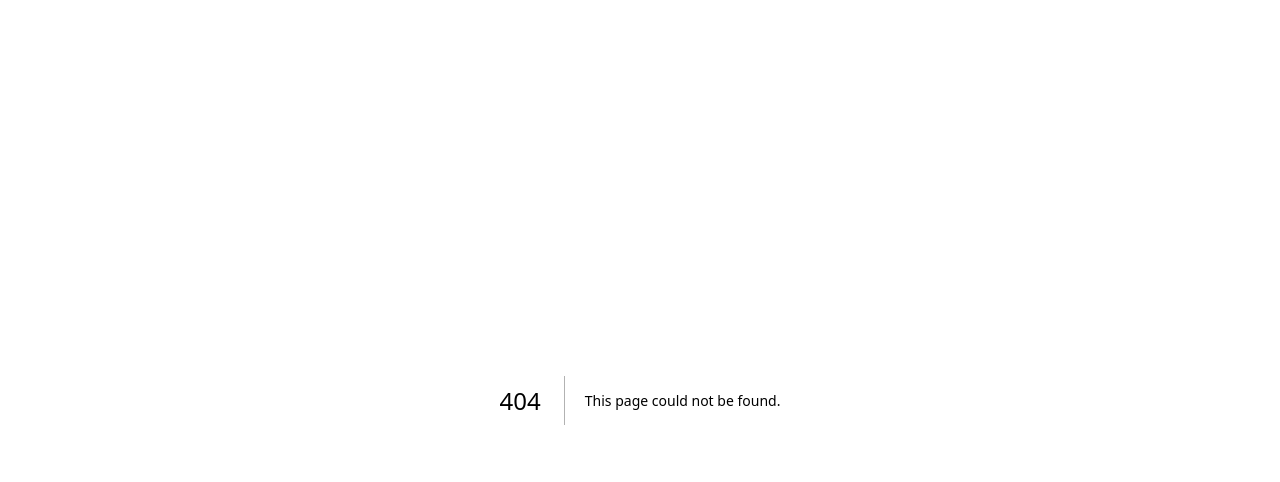
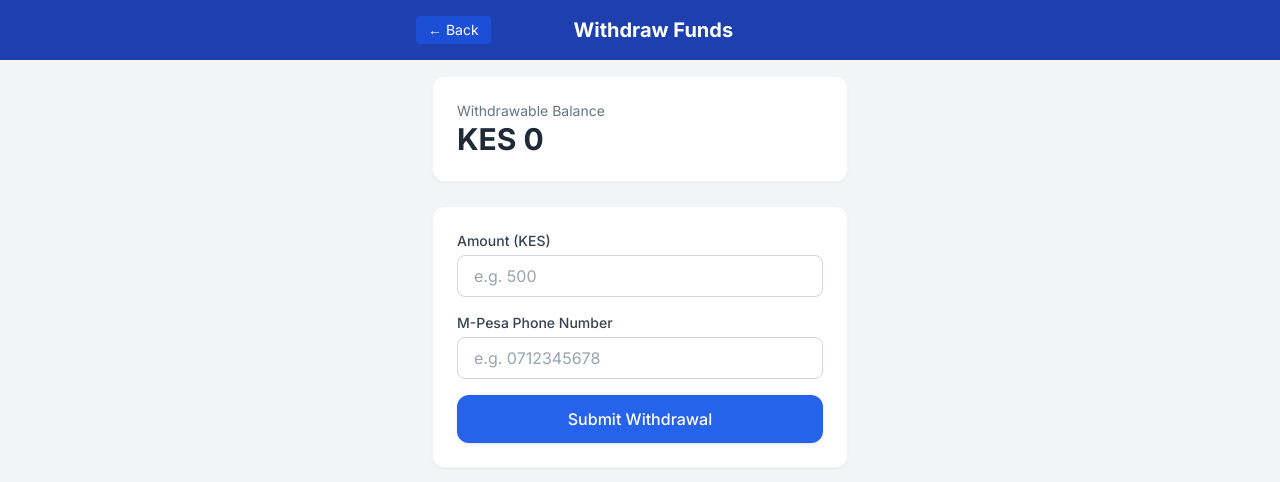
Before and after one commit to linuxbyter/Woolranch, a Next.js app: page /app/withdraw in a window 1280 px wide. Before the commit this address had no page. Shown: the top 482 px of the page. Built offline with nearby package versions, Linux system fonts and the light colour scheme; no server answers.

Commit message:
Implement withdrawal page with user balance

```diff
--- /dev/null
+++ b/app/app/withdraw/page.tsx
@@ -0,0 +1,161 @@
+'use client';
+
+import { useState, useEffect } from 'react';
+import { useRouter } from 'next/navigation';
+import axios from 'axios';
+
+interface UserData {
+  balance: number;
+}
+
+export default function WithdrawPage() {
+  const router = useRouter();
+  const [user, setUser] = useState<UserData | null>(null);
+  const [loading, setLoading] = useState(true);
+  const [amount, setAmount] = useState('');
+  const [mpesaNumber, setMpesaNumber] = useState('');
+  const [submitting, setSubmitting] = useState(false);
+  const [message, setMessage] = useState({ type: '', text: '' });
+
+  useEffect(() => {
+    fetchUserData();
+  }, []);
+
+  const fetchUserData = async () => {
+    try {
+      const response = await axios.get('/api/user');
+      if (response.data.success) {
+        setUser(response.data.user);
+      } else {
+        console.warn("No user session found. (Redirect disabled for testing)");
+        // router.push('/');
+      }
+    } catch (error) {
+      console.error("Error fetching balance:", error);
+    } finally {
+      setLoading(false);
+    }
+  };
+
+  const handleWithdraw = async (e: React.FormEvent) => {
+    e.preventDefault();
+    setMessage({ type: '', text: '' });
+
+    const withdrawAmount = parseFloat(amount);
+    if (isNaN(withdrawAmount) || withdrawAmount <= 0) {
+      setMessage({ type: 'error', text: 'Please enter a valid amount.' });
+      return;
+    }
+
+    if (user && withdrawAmount > user.balance) {
+      setMessage({ type: 'error', text: 'Insufficient balance available.' });
+      return;
+    }
+
+    if (!mpesaNumber.startsWith('07') && !mpesaNumber.startsWith('01') && !mpesaNumber.startsWith('254')) {
+      setMessage({ type: 'error', text: 'Please enter a valid M-Pesa number.' });
+      return;
+    }
+
+    try {
+      setSubmitting(true);
+      const response = await axios.post('/api/withdraw', {
+        amount: withdrawAmount,
+        phone: mpesaNumber,
+      });
+
+      if (response.data.success) {
+        setMessage({ type: 'success', text: 'Withdrawal request submitted successfully!' });
+        setAmount('');
+        // Refresh balance
+        fetchUserData();
+      } else {
+        setMessage({ type: 'error', text: response.data.message || 'Withdrawal failed.' });
+      }
+    } catch (error: any) {
+      setMessage({
+        type: 'error',
+        text: error.response?.data?.message || 'Something went wrong. Please try again.',
+      });
+    } finally {
+      setSubmitting(false);
+    }
+  };
+
+  if (loading) {
+    return (
+      <div className="min-h-screen bg-gray-100 flex items-center justify-center">
+        <div className="animate-spin rounded-full h-12 w-12 border-b-2 border-blue-600"></div>
+      </div>
+    );
+  }
+
+  return (
+    <div className="min-h-screen bg-gray-100">
+      <header className="bg-blue-800 text-white p-4">
+        <div className="max-w-md mx-auto flex justify-between items-center">
+          <button onClick={() => router.push('/dashboard')} className="text-sm bg-blue-700 hover:bg-blue-600 px-3 py-1 rounded">
+            ← Back
+          </button>
+          <h1 className="text-xl font-bold">Withdraw Funds</h1>
+          <div className="w-12"></div> {/* Spacer for alignment */}
+        </div>
+      </header>
+
+      <main className="max-w-md mx-auto p-4">
+        {/* Balance Display */}
+        <div className="bg-white rounded-xl p-6 mb-6 shadow-sm border border-gray-100">
+          <p className="text-gray-500 text-sm">Withdrawable Balance</p>
+          <p className="text-3xl font-bold text-gray-800">
+            KES {user?.balance?.toLocaleString() || 0}
+          </p>
+        </div>
+
+        {/* Withdrawal Form */}
+        <form onSubmit={handleWithdraw} className="bg-white rounded-xl p-6 shadow-sm border border-gray-100 space-y-4">
+          <div>
+            <label className="block text-sm font-medium text-gray-700 mb-1">
+              Amount (KES)
+            </label>
+            <input
+              type="number"
+              value={amount}
+              onChange={(e) => setAmount(e.target.value)}
+              placeholder="e.g. 500"
+              className="w-full px-4 py-2 border border-gray-300 rounded-lg text-gray-800 focus:ring-2 focus:ring-blue-500 focus:border-transparent outline-none"
+              required
+            />
+          </div>
+
+          <div>
+            <label className="block text-sm font-medium text-gray-700 mb-1">
+              M-Pesa Phone Number
+            </label>
+            <input
+              type="text"
+              value={mpesaNumber}
+              onChange={(e) => setMpesaNumber(e.target.value)}
+              placeholder="e.g. 0712345678"
+              className="w-full px-4 py-2 border border-gray-300 rounded-lg text-gray-800 focus:ring-2 focus:ring-blue-500 focus:border-transparent outline-none"
+              required
+            />
+          </div>
+
+          {message.text && (
+            <div className={`p-3 rounded-lg text-sm font-medium ${message.type === 'success' ? 'bg-green-50 text-green-700' : 'bg-red-50 text-red-700'}`}>
+              {message.text}
+            </div>
+          )}
+
+          <button
+            type="submit"
+            disabled={submitting}
+            className="w-full bg-blue-600 hover:bg-blue-500 disabled:bg-blue-400 transition-colors text-white py-3 rounded-xl font-medium shadow"
+          >
+            {submitting ? 'Processing...' : 'Submit Withdrawal'}
+          </button>
+        </form>
+      </main>
+    </div>
+  );
+}
```
